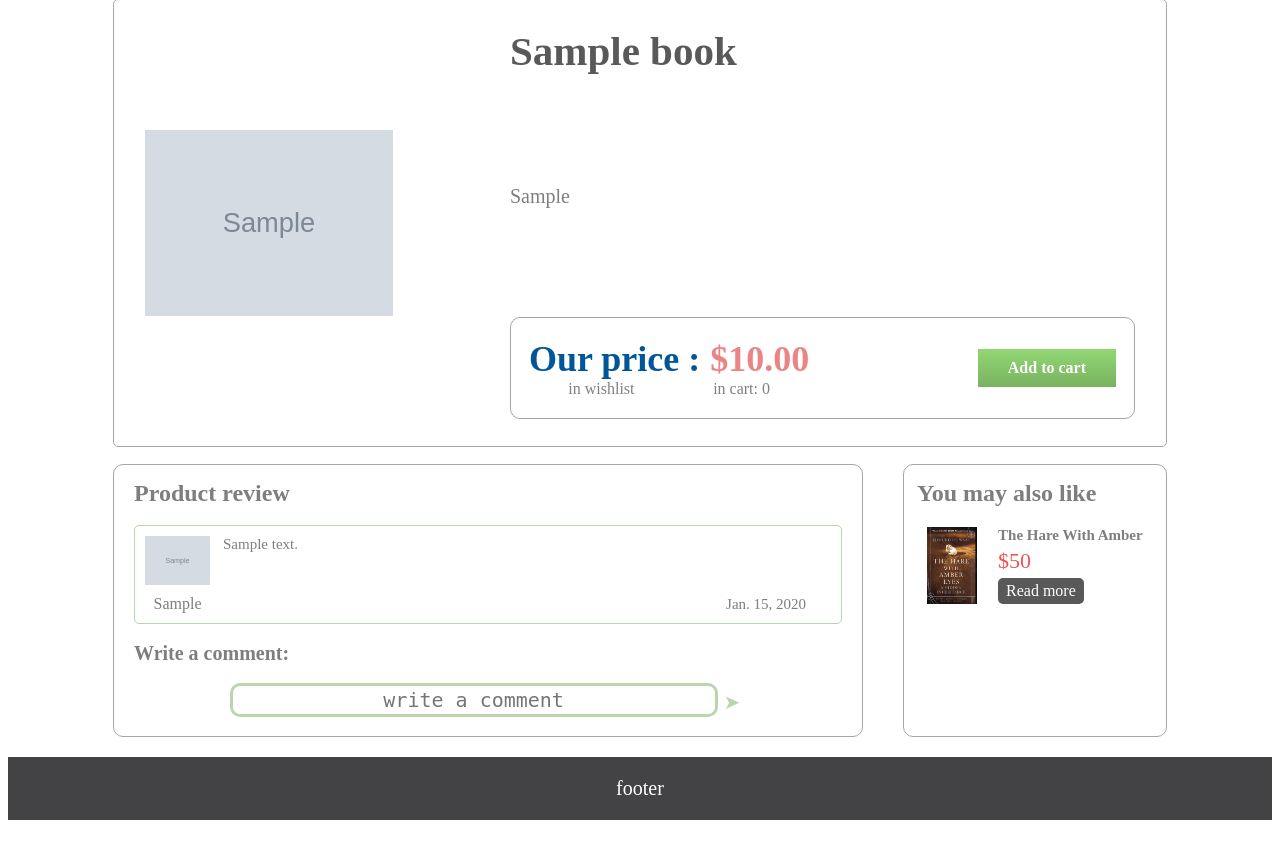
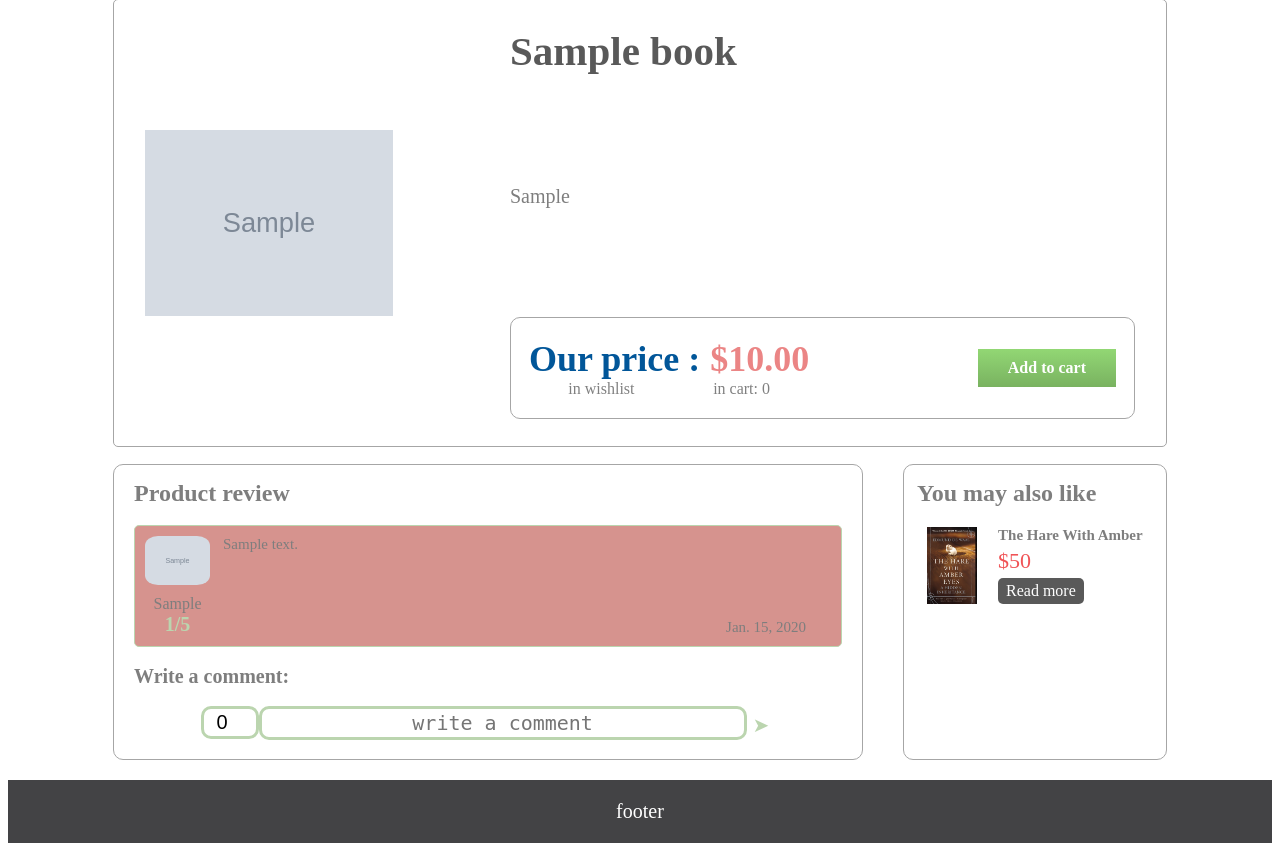
Before and after one commit to Rwwwrl/Book-store-pet-project, a Django app: a page that uses bookapp/templates/bookapp/book_detail.html in a window 1280 px wide. Shown: the part 211-1054 px from the top of the page. Before the commit the page ends 1031 px from the top, so only its background shows below. Run offline with Django 3.2, Linux system fonts and the light colour scheme; a user stored in the database is signed in; tables that the repository leaves empty hold one stand-in row (values such as "Sample post"); grey boxes marked "Sample" are stand-in pictures; some libraries are stand-ins or nearby versions; some web fonts are replaced.

Commit message:
styling comments

```diff
--- a/bookapp/forms.py
+++ b/bookapp/forms.py
@@ -2,6 +2,7 @@ from django import forms
 
 from .models import SpecialCategory, MainCategory, UnderCategory, Book, Cart, UserAccount, Checkout, Commentary
 
+from django.http import JsonResponse
 
 class UserAccountForm(forms.ModelForm):
 
@@ -27,9 +28,21 @@ class CommentaryForm(forms.ModelForm):
 
     class Meta:
         model = Commentary
-        fields = ['text',]
+        fields = ['book_mark', 'text']
 
     def __init__(self, *args, **kwargs):
         super().__init__(*args, **kwargs)
         self.fields['text'].label = ''
+        self.fields['book_mark'].label = ''
         self.fields['text'].widget.attrs.update({'rows': 1, 'placeholder': 'write a comment'})
+        self.fields['book_mark'].widget.attrs.update({'max': 6})
+
+    def clean__book_mark(self, *args, **kwargs):
+        value = self.cleaned_data['book_mark']
+        if value > 5:
+            raise forms.ValidationError(f'Max value is 5, you gived: {value}')
+        return value
+
+
+    def form_invalid(self):
+        return JsonResponse({'status': 'form_invalid', 'errors': self.errors})
--- a/bookapp/models.py
+++ b/bookapp/models.py
@@ -50,6 +50,9 @@ class UnderCategory(Category):
     def get_absolute_url(self):
         return reverse('undercategory_books', kwargs={'under_category_slug': self.slug})
 
+    def get_books_count(self):
+        return len(self.book.all())
+
 
 class WishList(models.Model):
     user = models.ForeignKey(User, related_name='wish_list',
@@ -87,14 +90,13 @@ class Book(models.Model):
             return queryset[0].qty
         return 0
 
-
-
     def __str__(self):
         return self.title
 
 
 class Cart(models.Model):
-    user = models.ForeignKey(User, related_name='cart', on_delete=models.CASCADE)
+    user = models.ForeignKey(User, related_name='cart',
+                             on_delete=models.CASCADE)
     is_used = models.BooleanField(default=False)
 
     def __str__(self):
@@ -106,11 +108,15 @@ class Cart(models.Model):
         final_param = self.product_items.aggregate(Sum(param))
         return final_param[param+'__sum']
 
+
 class ProductItem(models.Model):
-    book = models.ForeignKey(Book, related_name='product_item', on_delete=models.CASCADE)
+    book = models.ForeignKey(
+        Book, related_name='product_item', on_delete=models.CASCADE)
     qty = models.PositiveIntegerField()
-    final_price = models.DecimalField(max_digits=5, decimal_places=2, blank=True, null=True)
-    cart = models.ForeignKey(Cart, related_name='product_items', on_delete=models.CASCADE, null=True)
+    final_price = models.DecimalField(
+        max_digits=5, decimal_places=2, blank=True, null=True)
+    cart = models.ForeignKey(
+        Cart, related_name='product_items', on_delete=models.CASCADE, null=True)
 
     def __str__(self):
         return self.book.title
@@ -120,10 +126,11 @@ class ProductItem(models.Model):
         super().save(*args, **kwargs)
 
 
-
 class UserAccount(models.Model):
-    user = models.OneToOneField(User, related_name='account', on_delete=models.CASCADE)
-    image = models.ImageField(upload_to="user/", null=True, blank=True, default='../static/images/default_avatar.jpg')
+    user = models.OneToOneField(
+        User, related_name='account', on_delete=models.CASCADE)
+    image = models.ImageField(upload_to="user/", null=True,
+                              blank=True, default='../static/images/default_avatar.jpg')
     first_name = models.CharField(max_length=255, null=True, blank=True)
     last_name = models.CharField(max_length=255, null=True, blank=True)
     email = models.EmailField(null=True, blank=True)
@@ -133,17 +140,19 @@ class UserAccount(models.Model):
 
 
 class Checkout(models.Model):
-    cart = models.OneToOneField(Cart, related_name='checkout', on_delete=models.CASCADE)
-    user_account = models.ForeignKey(UserAccount, related_name='checkouts', on_delete=models.CASCADE)
+    cart = models.OneToOneField(
+        Cart, related_name='checkout', on_delete=models.CASCADE)
+    user_account = models.ForeignKey(
+        UserAccount, related_name='checkouts', on_delete=models.CASCADE)
     first_name = models.CharField(max_length=255)
     last_name = models.CharField(max_length=255)
     email = models.EmailField(null=True)
     address = models.CharField(max_length=255)
     commentary = models.TextField(max_length=255, blank=True, null=True)
     delivery_date = models.DateField(null=True)
-    date_of_created = models.DateField(auto_now_add=True, blank=True, null=True)
+    date_of_created = models.DateField(
+        auto_now_add=True, blank=True, null=True)
     date_of_changes = models.DateField(auto_now=True, blank=True, null=True)
-
 
     def __str__(self):
         return f'{self.user_account.first_name}`s checkout'
@@ -153,10 +162,24 @@ class Checkout(models.Model):
 
 
 class Commentary(models.Model):
-    book = models.ForeignKey(Book, related_name='comments', on_delete=models.CASCADE)
-    user_account = models.ForeignKey(UserAccount, related_name='comments', on_delete=models.CASCADE)
+    book = models.ForeignKey(
+        Book, related_name='comments', on_delete=models.CASCADE)
+    user_account = models.ForeignKey(
+        UserAccount, related_name='comments', on_delete=models.CASCADE)
     text = models.TextField(max_length=255, blank=False)
-    date_of_created = models.DateField(auto_now_add=True, blank=True, null=True)
+    date_of_created = models.DateField(
+        auto_now_add=True, blank=True, null=True)
+    book_mark = models.PositiveIntegerField(default=0)
 
     def __str__(self):
         return f'{self.user_account.first_name}`s comment on {self.book.title} book'
+
+    def get_self_bg_color(self):
+        mark_to_bg = {
+            1: '173, 41, 31, .5',
+            2: '227, 102, 93, .5',
+            3: '227, 188, 98, .5',
+            4: '175, 214, 103, .5',
+            5: '110, 219, 77, .5',
+        }
+        return mark_to_bg[self.book_mark]
--- a/bookapp/templates/bookapp/base_bookapp.html
+++ b/bookapp/templates/bookapp/base_bookapp.html
@@ -13,7 +13,7 @@
     <a href="{{ under_category.get_absolute_url }}" class="item__link">
         <p
             class="category__item--products under_category {% if request.path == under_category.get_absolute_url %} active {% endif %}">
-            {{ under_category.title }}</p>
+            {{ under_category.title }} ({{ under_category.get_books_count }})</p>
     </a>
 
     {% endfor %}
--- a/bookapp/templates/bookapp/book_detail.html
+++ b/bookapp/templates/bookapp/book_detail.html
@@ -61,10 +61,11 @@
                 </h3>
                 {% for comment in comments  %}
                 <div class="product_review_by_user_container">
-                    <div class="product_review_by_user">
+                    <div class="product_review_by_user" style="background-color: rgba({{ comment.get_self_bg_color }});">
                         <div class="user_info">
                             <img class="user_image" src="{{ comment.user_account.image.url }}" alt="">
                             <div class="user_name">{{ comment.user_account.first_name }}</div>
+                            <div class="user_mark">{{ comment.book_mark }}/5</div>
                         </div>
                         <div class="user_review">
                             <div class="user_review_text">{{ comment.text }}</div>
@@ -84,7 +85,12 @@
                 <h3 class="write_comment">Write a comment:</h3>
                 <form action="{% url 'book_detail' book.slug %}" class='review_form' method="POST">
                     {% csrf_token %}
-                    {{ comment_form|crispy }}
+                    <div class="form_wrapper">
+                        {% if form.errors %}
+                            {{ form.errors }}
+                        {% endif %}
+                        {{ comment_form|crispy }}
+                    </div>
                     <button type="submit" class="submit_button">&#10148;</button>
                 </form>
             </section>
--- a/bookapp/views.py
+++ b/bookapp/views.py
@@ -59,8 +59,9 @@ class BookDetail(UserWishListMixin, DetailView):
                 return JsonResponse({'good': True, 'comment_info': {
                     'profile_image': self.account.image.url,
                     'profile_first_name': self.account.first_name,
-                    'date_of_created': comment_model.date_of_created,
-                    'text': comment_model.text
+                    'date_of_created': comment_model.date_of_created.strftime('%B %d, %Y'),
+                    'text': comment_model.text,
+                    'book_mark': comment_model.book_mark
                     }}, status=200)
             return JsonResponse({'good': False}, status=200)
 
--- a/static/css/book_detail.css
+++ b/static/css/book_detail.css
@@ -187,6 +187,7 @@ img {
     max-height: 65px;
     width: auto;
     margin-bottom: 10px;
+    border-radius: 20%;
 }
 
 .user_name {
@@ -368,3 +369,15 @@ img {
     border-radius: 10px;
     outline: none;
 }
+
+.form_wrapper {
+    display: flex;
+    flex-direction: row;
+    justify-content: space-around;
+}
+
+.user_mark {
+    font-size: 20px;
+    color: #bbd5af;
+    font-weight: bold;
+}
--- a/static/js/book_detail_comments.js
+++ b/static/js/book_detail_comments.js
@@ -1,6 +1,14 @@
 const csrf = document.querySelector('input[name=csrfmiddlewaretoken]').value;
 let button = document.querySelector('.submit_button');
-let product_review = document.querySelector('.product_review');
+let product_review = document.querySelector('.product_review')
+
+let mark_to_bg = {
+    1: '173, 41, 31, .5',
+    2: '227, 102, 93, .5',
+    3: '227, 188, 98, .5',
+    4: '175, 214, 103, .5',
+    5: '110, 219, 77, .5',
+}
 
 
 function create_elem(result) {
@@ -8,12 +16,14 @@ function create_elem(result) {
     let image_url = result['comment_info']['profile_image'];
     let text = result['comment_info']['text'];
     let date_of_created = result['comment_info']['date_of_created'];
+    let book_mark = result['comment_info']['book_mark']
     let div = document.createElement('div');
     div.classList.add('product_review_by_user_container')
-    div.innerHTML = `<div class="product_review_by_user">
+    div.innerHTML = `<div class="product_review_by_user" style="background-color: rgba(${mark_to_bg[book_mark]})">
                             <div class="user_info">
                                 <img class="user_image" src="${image_url}" alt="">
                                 <div class="user_name">${firstname}</div>
+                                <div class="user_mark">${book_mark}/5</div>
                             </div>
                             <div class="user_review">
                                 <div class="user_review_text">${text}</div>
@@ -34,9 +44,13 @@ function post_request_and_create_elem(headers, body) {
             console.log(result)
             if (document.querySelectorAll('.product_review_by_user_container').length >= 5) {
                     let see_more_button = document.querySelector('.see_more_button')
-                    let number = +see_more_button.outerText.split(' ')[2]
-                    console.dir(see_more_button)
-                    see_more_button.innerText = `There are ${number+1} more comments..`
+                    if (see_more_button) {
+                        let number = +see_more_button.outerText.split(' ')[2]
+                        console.dir(see_more_button)
+                        see_more_button.innerText = `There are ${number+1} more comments..`
+                    } else {
+                        console.log('их большe 5')
+                    }
             } else {
                 create_elem(result)
             }
@@ -52,7 +66,4 @@ button.addEventListener('click', e => {
     };
     post_request_and_create_elem(headers, formDate);
     form.reset()
-
-
-
 })
```
